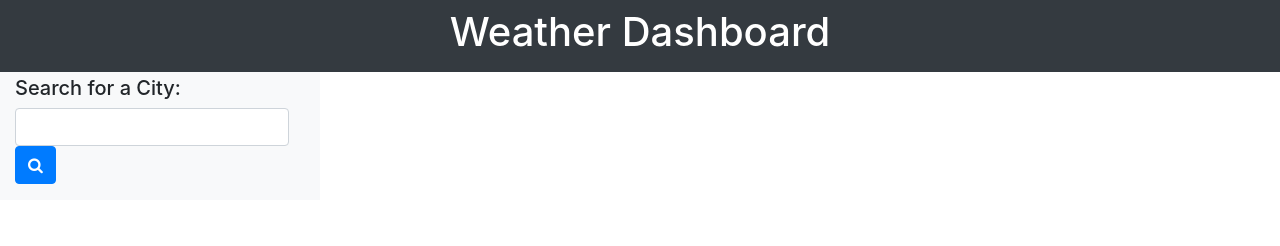
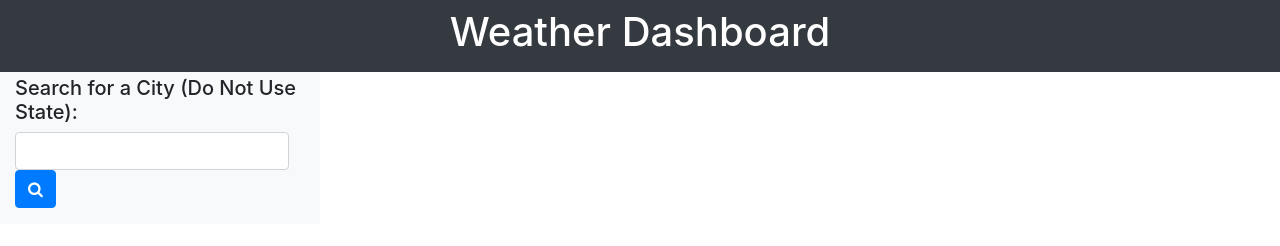
Before and after one commit to petersvirtualservices/WeatherApp, a plain HTML site: page index.html in a window 1280 px wide. Drawn offline with nearby package versions, Linux system fonts and the light colour scheme.

Commit message:
Update index.html

```diff
--- a/index.html
+++ b/index.html
@@ -20,7 +20,7 @@
   <div class="container-fluid">
     <div class="row">
       <aside class="col-lg-3 bg-light">
-        <h5 class="mt-1">Search for a City:</h5>
+        <h5 class="mt-1">Search for a City (Do Not Use State):</h5>
         <div class="form-inline form-group">
           <input class="form-control" type="text" id="search-value" />
           <button class="btn btn-primary" id="search-button"> <i class="fa fa-search"></i> </button>
```
